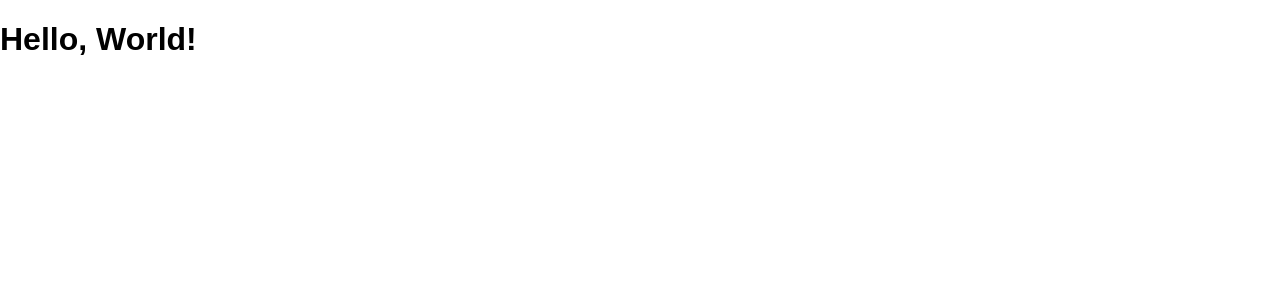
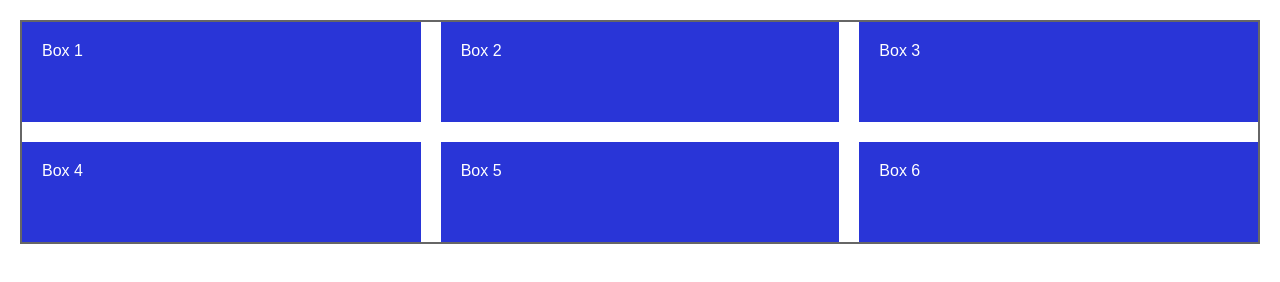
Before and after one commit to bdog72/css-grid-7, a React app: page / in a window 1280 px wide. Built offline with nearby package versions, Linux system fonts and the light colour scheme; some packages are replaced by stand-ins of ours.

Commit message:
css grid example

```diff
--- a/src/components/App.js
+++ b/src/components/App.js
@@ -1,10 +1,16 @@
 import React, { Component } from 'react'
 
 class App extends Component {
-
   render () {
     return <div>
-      <h1>Hello, World!</h1>
+      <div className='grid'>
+        <div className='one'>Box 1</div>
+        <div className='two'>Box 2</div>
+        <div className='three'>Box 3</div>
+        <div className='four'>Box 4</div>
+        <div className='five'>Box 5</div>
+        <div className='six'>Box 6</div>
+      </div>
     </div>
   }
 }
--- a/src/styles/screen.scss
+++ b/src/styles/screen.scss
@@ -9,6 +9,21 @@ html {
 
 body {
   @include font-smoothing(on);
-  margin: 0;
+
+  margin: 20px;
   font: $base-text-size / 1 $base-font-family;
 }
+
+.grid {
+  display: grid;
+  grid-template-columns: 1fr 1fr 1fr;
+  grid-auto-rows: 100px;
+  grid-gap: 20px;
+  border: 2px solid #666;
+}
+
+.grid div {
+  background-color: rgb(41, 53, 215);
+  color: white;
+  padding: 20px;
+}
```
